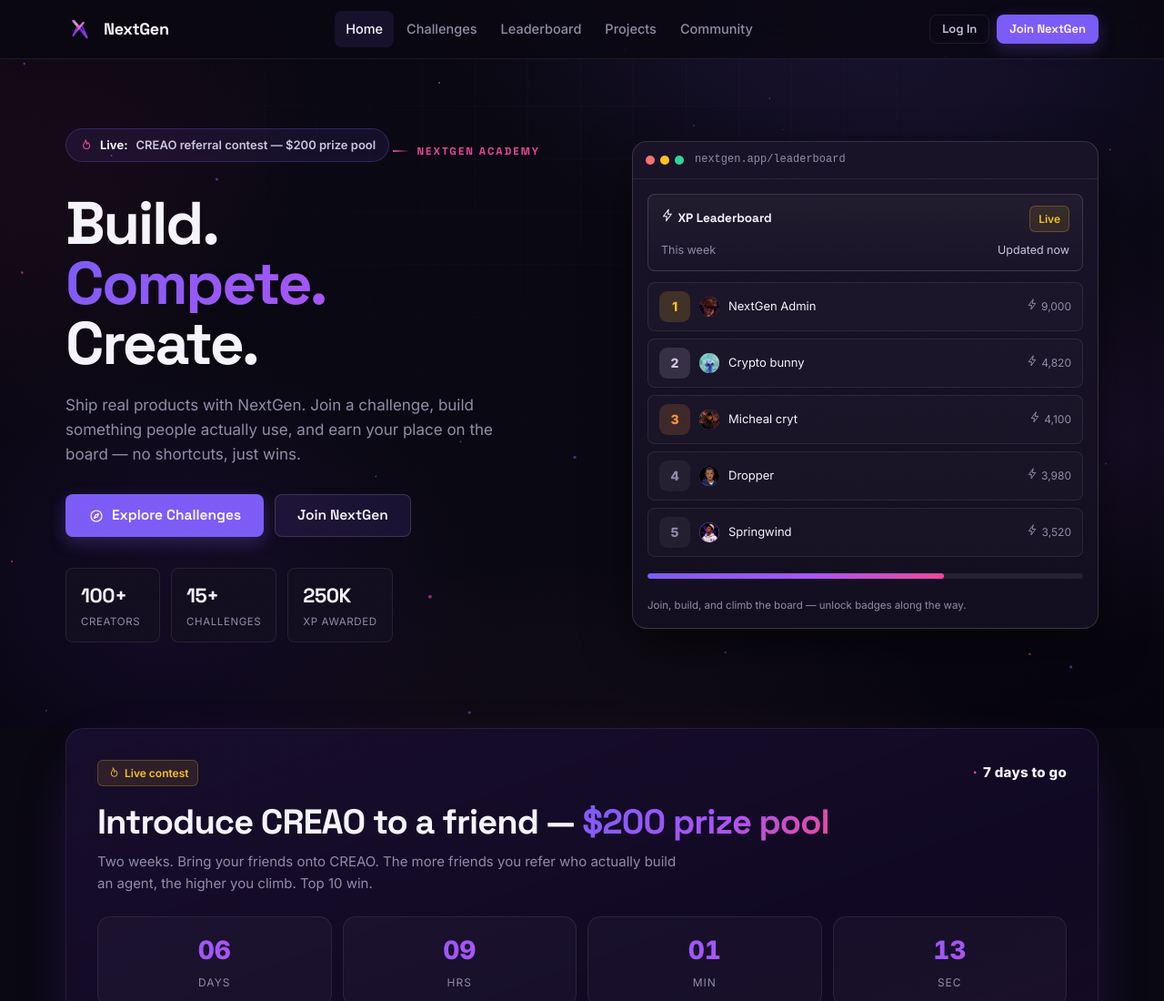
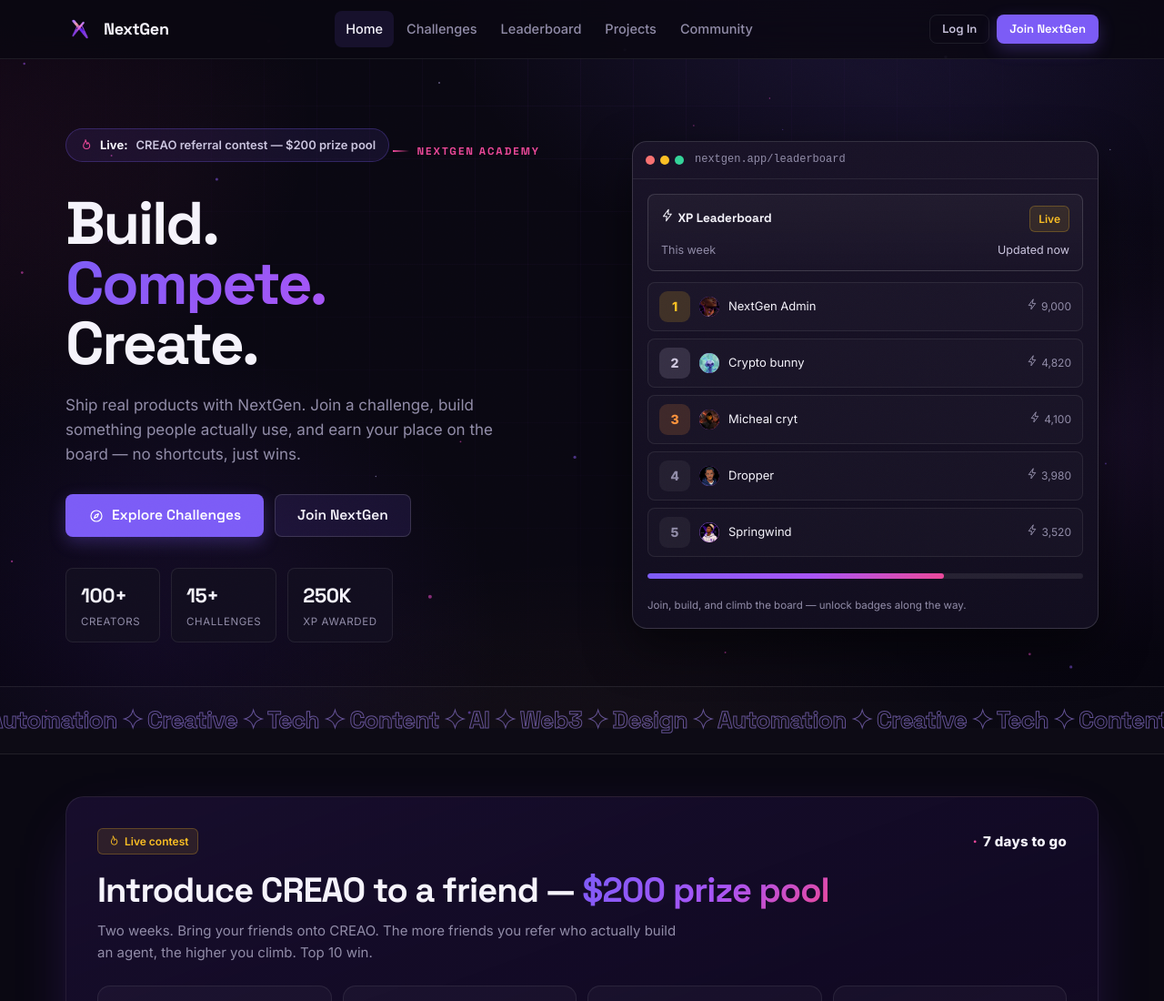
Before and after one commit to intosam016-spec/nextgen-challenge1, a plain HTML site: page index.html in a window 1280 px wide. Shown: the top 1100 px of the page at 91% size. Drawn offline with Linux system fonts and the light colour scheme.

Commit message:
Add bold scrolling marquee band + restore hero stat styles

```diff
--- a/app.js
+++ b/app.js
@@ -368,6 +368,12 @@ const App = {
           </div>
         </div>
       </section>
+
+      <div class="marquee reveal" aria-hidden="true">
+        <div class="marquee-track">
+          ${Array(4).fill("AI ✦ Web3 ✦ Design ✦ Automation ✦ Creative ✦ Tech ✦ Content ✦").join(" ")}
+        </div>
+      </div>
 
       ${this.contestSection()}
 
--- a/styles.css
+++ b/styles.css
@@ -182,6 +182,13 @@ h4 { font-size: 16px; }
 .hero-note .hn { display: flex; flex-direction: column; min-width: 104px; padding: 12px 16px; border-radius: var(--radius-sm); background: var(--surface); border: 1px solid var(--border); }
 .hero-note .hn b { font-family: var(--font-display); font-size: 22px; font-weight: 700; letter-spacing: -0.02em; }
 .hero-note .hn span { color: var(--muted); font-size: 11.5px; letter-spacing: .6px; text-transform: uppercase; margin-top: 2px; }
+
+/* Scrolling marquee band — bold editorial accent */
+.marquee { overflow: hidden; border-top: 1px solid var(--border); border-bottom: 1px solid var(--border); background: rgba(255,255,255,.015); padding: 16px 0; }
+.marquee-track { display: flex; white-space: nowrap; width: max-content; animation: marquee 28s linear infinite; }
+.marquee-track span, .marquee-track { font-family: var(--font-display); font-size: 26px; font-weight: 700; letter-spacing: -0.02em; color: transparent; -webkit-text-stroke: 1px rgba(167,139,250,.55); }
+@keyframes marquee { from { transform: translateX(0); } to { transform: translateX(-50%); } }
+.marquee:hover .marquee-track { animation-play-state: paused; }
 
 /* product panel visual */
 .panel { border-radius: var(--radius-lg); border: 1px solid var(--border-2); background: linear-gradient(180deg,var(--surface-2),var(--surface)); box-shadow: var(--shadow-lg); overflow: hidden; }
```
